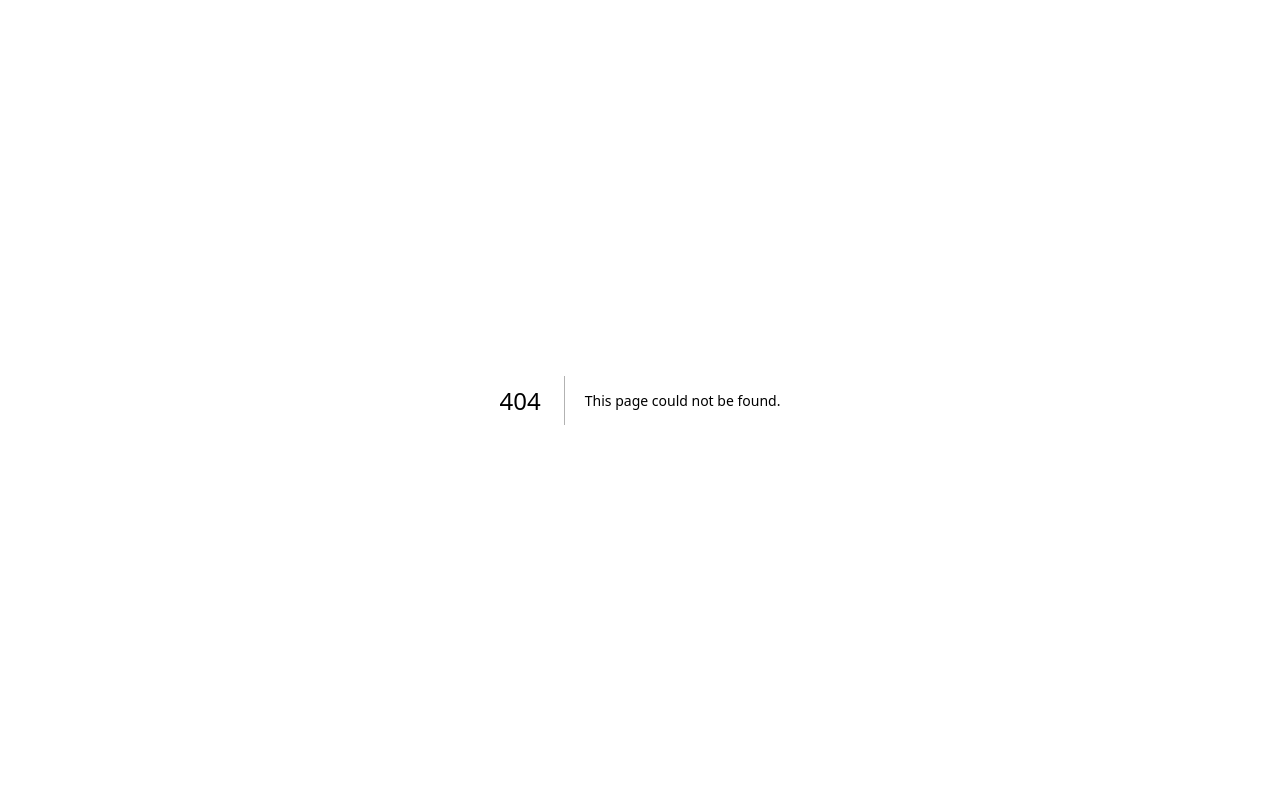
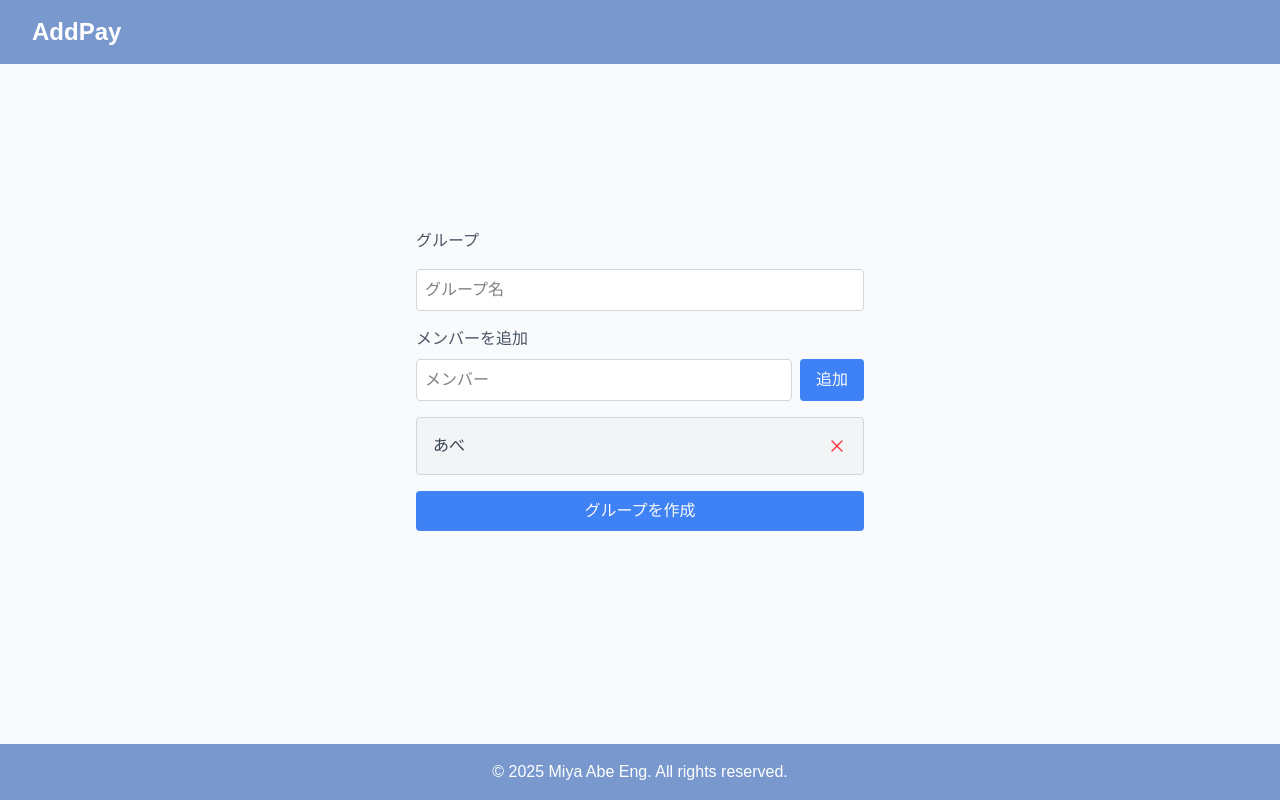
Before and after one commit to shetori7/SplitPay_front, a Next.js app: page /group/new in a window 1280 px wide. Before the commit this address had no page. Built offline with nearby package versions, Linux system fonts and the light colour scheme.

Commit message:
グループ新規作成時のロジックを実装

```diff
--- /dev/null
+++ b/src/app/group/new/page.tsx
@@ -0,0 +1,90 @@
+'use client';
+import { useState } from "react";
+import { XMarkIcon } from "@heroicons/react/24/solid";
+
+export default function NewGroup() {
+    const [members, setMembers] = useState<string[]>(["あべ"]);
+    const [memberInput, setMemberInput] = useState("");
+
+    const handleAddMember = () => {
+        if (memberInput.trim() !== "") {
+            setMembers([...members, memberInput.trim()]);
+            setMemberInput(""); // 入力フィールドをクリア
+        }
+    };
+
+    const handleRemoveMember = (index: number) => {
+        setMembers(members.filter((_, i) => i !== index));
+    };
+
+    return (
+        <div className="flex flex-col min-h-screen bg-gray-50 text-gray-700">
+            {/* ヘッダー */}
+            <header className="w-full bg-[#7999ce] text-white py-4 px-8">
+                <h1 className="text-2xl font-bold">AddPay</h1>
+            </header>
+
+            {/* メインコンテンツ */}
+            <main className="flex flex-col gap-6 items-center justify-center flex-1 p-8 pb-20 font-[family-name:var(--font-geist-sans)]">
+                <form className="flex flex-col gap-4 w-full max-w-md">
+                    <label className="font-medium text-gray-600">グループ</label>
+                    <input
+                        type="text"
+                        placeholder="グループ名"
+                        className="border border-gray-300 rounded p-2 bg-white text-black"
+                    />
+                    <div className="flex flex-col gap-2">
+                        <label className="font-medium text-gray-600">メンバーを追加</label>
+                        <div className="flex gap-2">
+                            <input
+                                type="text"
+                                placeholder="メンバー"
+                                value={memberInput}
+                                onChange={(e) => setMemberInput(e.target.value)}
+                                onKeyDown={(e) => {
+                                    if (e.key === "Enter") {
+                                        e.preventDefault(); // Enterキーでフォーム送信を防ぐ
+                                        handleAddMember();
+                                    }
+                                }}
+                                className="flex-1 border border-gray-300 rounded p-2 bg-white text-black"
+                            />
+                            <button
+                                type="button"
+                                onClick={handleAddMember}
+                                className="bg-[#3f82f5] hover:bg-[#A0C4FF] text-gray-50 rounded px-4"
+                            >
+                                追加
+                            </button>
+                        </div>
+                    </div>
+                    <ul className="list-disc list-inside bg-gray-100 p-4 rounded border border-gray-300">
+                        {members.map((member, index) => (
+                            <li key={index} className="flex justify-between items-center">
+                                {member}
+                                <button
+                                    type="button"
+                                    onClick={() => handleRemoveMember(index)}
+                                    className="text-red-500 hover:underline"
+                                >
+                                    <XMarkIcon className="h-5 w-5" /> {/* バツアイコン */}
+                                </button>
+                            </li>
+                        ))}
+                    </ul>
+                    <button
+                        type="submit"
+                        className="bg-[#3f82f5] hover:bg-[#A0C4FF] text-gray-50 rounded p-2"
+                    >
+                        グループを作成
+                    </button>
+                </form>
+            </main>
+
+            {/* フッター */}
+            <footer className="w-full bg-[#7999ce] text-white py-4 px-8 text-center">
+                <p>© 2025 Miya Abe Eng. All rights reserved.</p>
+            </footer>
+        </div>
+    );
+}
```
Also changed, not shown: package.json (+7 -6 lines), 1 other file (tests, documents, lock files or other folders).
